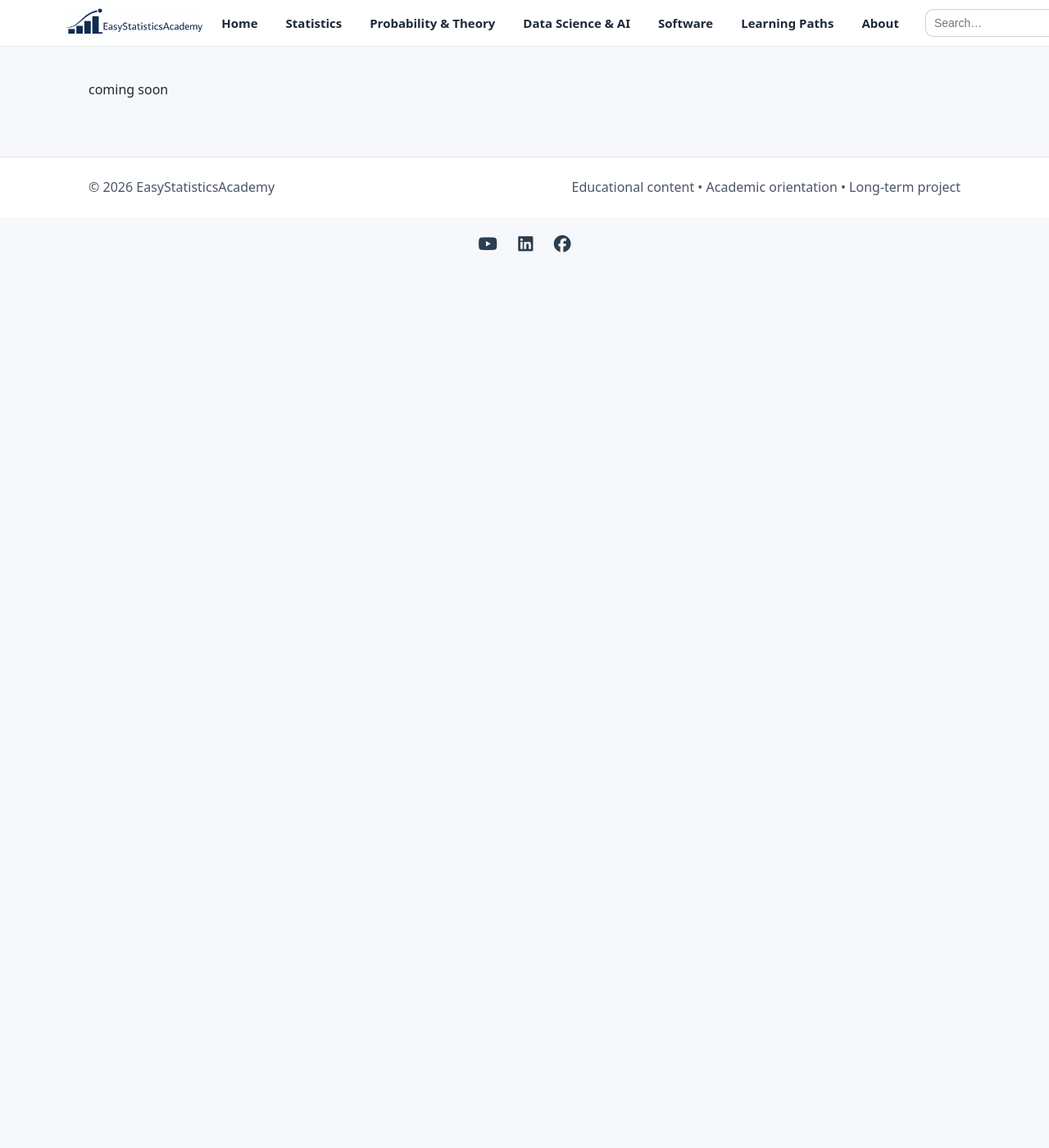
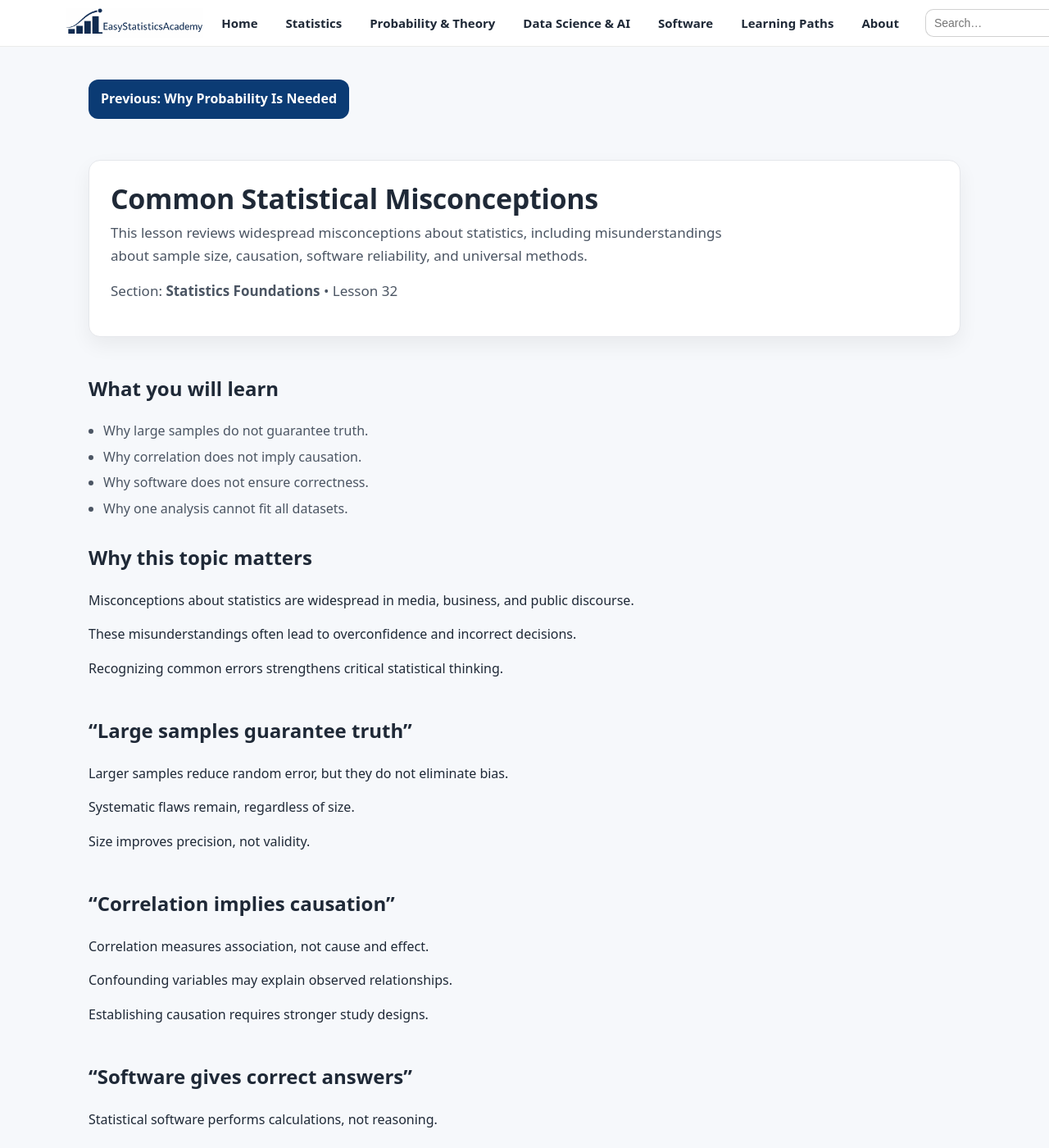
Before and after one commit to ammar-homaida-statistics/easystatisticsacademy, a Jekyll site: the page built from foundations/common-statistical-misconceptions/index.md, in a window 1280 px wide and 1400 px high. Shown: the whole window at 82% size. Built offline with Jekyll 4.4.1, drawn with Linux system fonts in a browser that asks for light colours; our own code applies the rules of GitHub Pages for plain Markdown files; some of the changed text lies outside the part shown.

Commit message:
Add lesson content

```diff
--- a/foundations/common-statistical-misconceptions/index.md
+++ b/foundations/common-statistical-misconceptions/index.md
@@ -1 +1,188 @@
-coming soon
+---
+layout: default
+title: Common Statistical Misconceptions
+description: A review of common statistical misconceptions, including misunderstandings about large samples, causation, software, and universal methods.
+permalink: /foundations/common-statistical-misconceptions/
+section: foundations
+lesson_order: 32
+---
+
+<meta name="esa-section" content="foundations">
+<meta name="esa-lesson-title" content="Common Statistical Misconceptions">
+<meta name="esa-lesson-url" content="/foundations/common-statistical-misconceptions/">
+
+<a class="btn btn-primary" href="/foundations/why-probability-is-needed/">
+  Previous: Why Probability Is Needed
+</a>
+
+<section class="hero hero-lesson">
+  <div class="hero-card">
+    <h1>Common Statistical Misconceptions</h1>
+
+    <p class="lead">
+      This lesson reviews widespread misconceptions about statistics,
+      including misunderstandings about sample size, causation,
+      software reliability, and universal methods.
+    </p>
+
+    <p class="muted-mini">
+      Section: <strong>Statistics Foundations</strong> • Lesson 32
+    </p>
+  </div>
+</section>
+
+<section class="section">
+  <div class="content-narrow">
+    <h2>What you will learn</h2>
+
+    <ul class="bullets">
+      <li>Why large samples do not guarantee truth.</li>
+      <li>Why correlation does not imply causation.</li>
+      <li>Why software does not ensure correctness.</li>
+      <li>Why one analysis cannot fit all datasets.</li>
+    </ul>
+  </div>
+</section>
+
+<section class="section">
+  <div class="content-narrow">
+    <h2>Why this topic matters</h2>
+
+    <p>
+      Misconceptions about statistics are widespread
+      in media, business, and public discourse.
+    </p>
+
+    <p>
+      These misunderstandings often lead to
+      overconfidence and incorrect decisions.
+    </p>
+
+    <p>
+      Recognizing common errors strengthens
+      critical statistical thinking.
+    </p>
+  </div>
+</section>
+
+<section class="section">
+  <div class="content-narrow">
+    <h2>“Large samples guarantee truth”</h2>
+
+    <p>
+      Larger samples reduce random error,
+      but they do not eliminate bias.
+    </p>
+
+    <p>
+      Systematic flaws remain,
+      regardless of size.
+    </p>
+
+    <p>
+      Size improves precision,
+      not validity.
+    </p>
+  </div>
+</section>
+
+<section class="section">
+  <div class="content-narrow">
+    <h2>“Correlation implies causation”</h2>
+
+    <p>
+      Correlation measures association,
+      not cause and effect.
+    </p>
+
+    <p>
+      Confounding variables
+      may explain observed relationships.
+    </p>
+
+    <p>
+      Establishing causation requires
+      stronger study designs.
+    </p>
+  </div>
+</section>
+
+<section class="section">
+  <div class="content-narrow">
+    <h2>“Software gives correct answers”</h2>
+
+    <p>
+      Statistical software performs calculations,
+      not reasoning.
+    </p>
+
+    <p>
+      Incorrect assumptions or flawed data
+      still produce outputs.
+    </p>
+
+    <p>
+      Responsibility lies with the analyst,
+      not the tool.
+    </p>
+  </div>
+</section>
+
+<section class="section">
+  <div class="content-narrow">
+    <h2>“One analysis fits all data”</h2>
+
+    <p>
+      Different datasets require
+      different methods.
+    </p>
+
+    <p>
+      Method choice depends on scale,
+      structure, and study design.
+    </p>
+
+    <p>
+      Applying a single template blindly
+      leads to error.
+    </p>
+  </div>
+</section>
+
+<section class="section section-soft">
+  <div class="content-narrow">
+    <h2>Key idea to remember</h2>
+
+    <p>
+      Statistical misunderstandings create
+      false confidence and flawed conclusions.
+    </p>
+  </div>
+</section>
+
+<section class="section section-next">
+  <div class="content-narrow">
+    <h2>Simple summary</h2>
+
+    <p>
+      Common misconceptions about size, causation,
+      software, and methods distort statistical reasoning.
+      Critical thinking is essential.
+    </p>
+  </div>
+</section>
+
+<section class="section section-next">
+  <div class="content-narrow">
+    <h2>What comes next</h2>
+
+    <p>
+      The next lesson explains <strong>why statistical literacy matters</strong>,
+      especially in policy, medicine, and modern AI systems.
+    </p>
+
+    <a class="btn btn-primary" href="/foundations/why-statistical-literacy-matters/">
+      Next: Why Statistical Literacy Matters
+    </a>
+  </div>
+</section>
```
